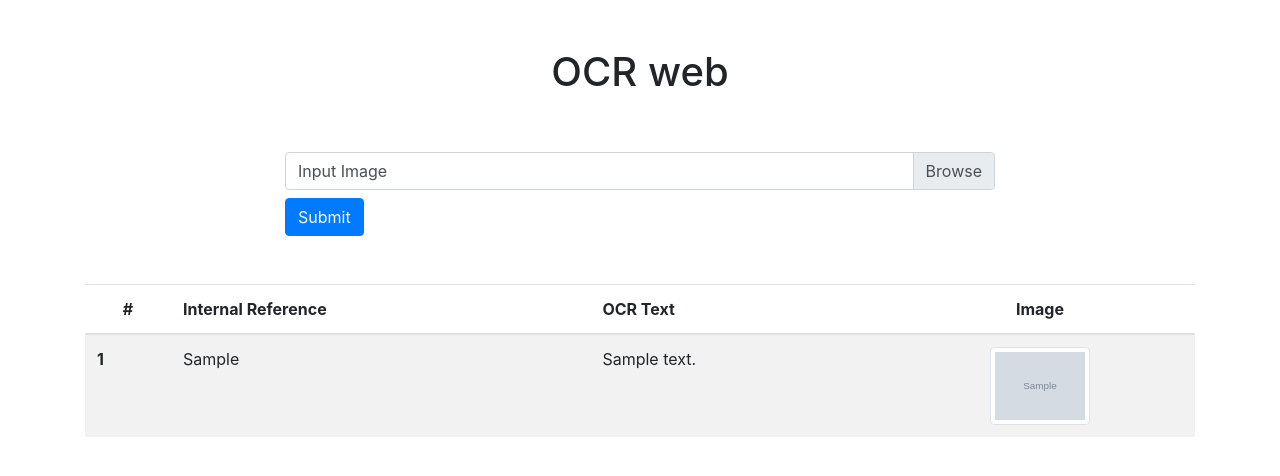
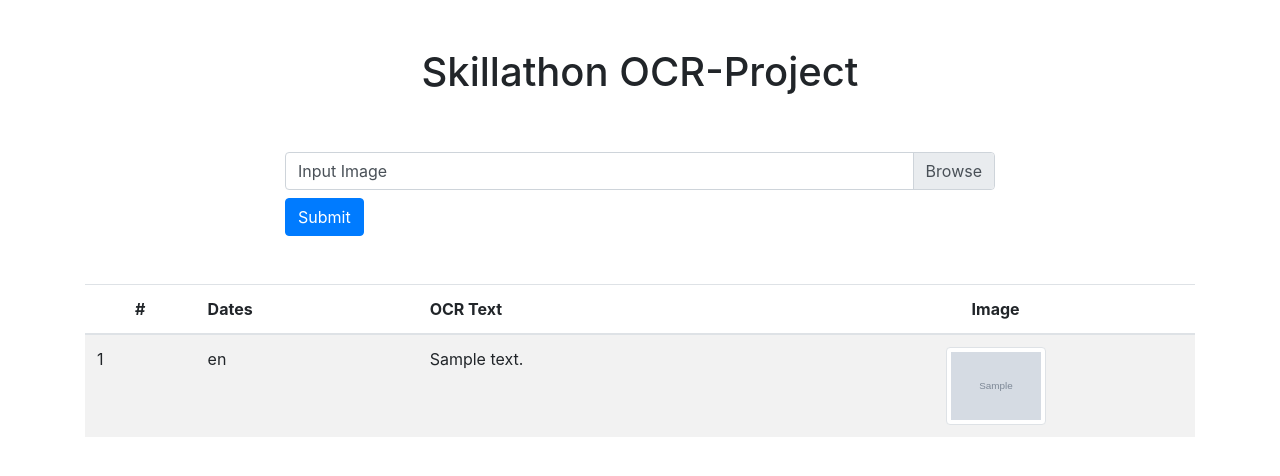
Before and after one commit to Pvnsraviteja/Django-Image2Text, a Django app: page / in a window 1280 px wide. Shown: the part 56-532 px from the top of the page. Run offline with Django 3.2, Linux system fonts and the light colour scheme; tables that the repository leaves empty hold one stand-in row (values such as "Sample post"); grey boxes marked "Sample" are stand-in pictures; some libraries are stand-ins or nearby versions.

Commit message:
'modified'

```diff
--- a/skillathon_ocr/uploader/templates/uploader/index.html
+++ b/skillathon_ocr/uploader/templates/uploader/index.html
@@ -37,7 +37,7 @@ function show_img_details(img_path){
 {% block content %}
 
 <div class="mt-5 text-center">
-    <h1>OCR web</h1>
+    <h1>Skillathon OCR-Project</h1>
 </div>
 
 <div class="offset-md-2 col-md-8 my-5" id="image_form">
@@ -61,7 +61,7 @@ function show_img_details(img_path){
         <thead>
         <tr>
             <th scope="col" class="text-center">#</th>
-            <th scope="col" class="d-none d-sm-table-cell">Internal Reference</th>
+            <th scope="col" class="d-none d-sm-table-cell">Dates</th>
             <th scope="col" class="d-none d-md-table-cell">OCR Text</th>
             <th scope="col" class="text-center">Image</th>
         </tr>
@@ -69,9 +69,9 @@ function show_img_details(img_path){
         <tbody>
         {% for image in image_list %}
         <tr>
-            <th scope="row">{{image.id}}</th>
-            <td class="d-none d-sm-table-cell">{{image.internal_reference}}</td>
+            <td scope="row">{{image.id}}</td>
             {% with image.ocrtext_set.last as ocrtext%}
+			<td class="d-none d-sm-table-cell">{{ ocrtext.lang }}</td>
             <td class="d-none d-md-table-cell">{{ ocrtext.text|truncatechars:350}}</td>
             {% endwith%}
             <td class="text-center">
```
